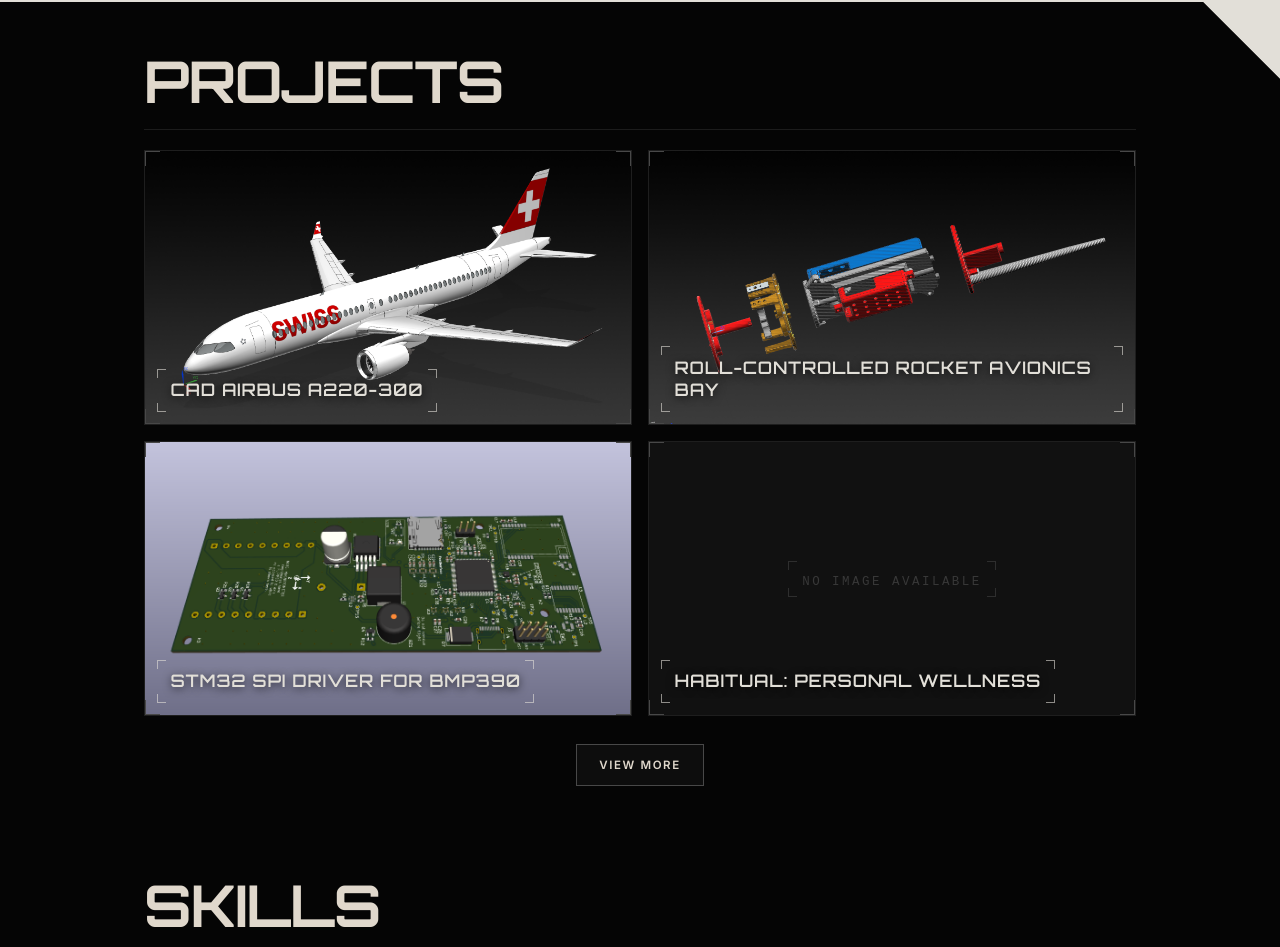
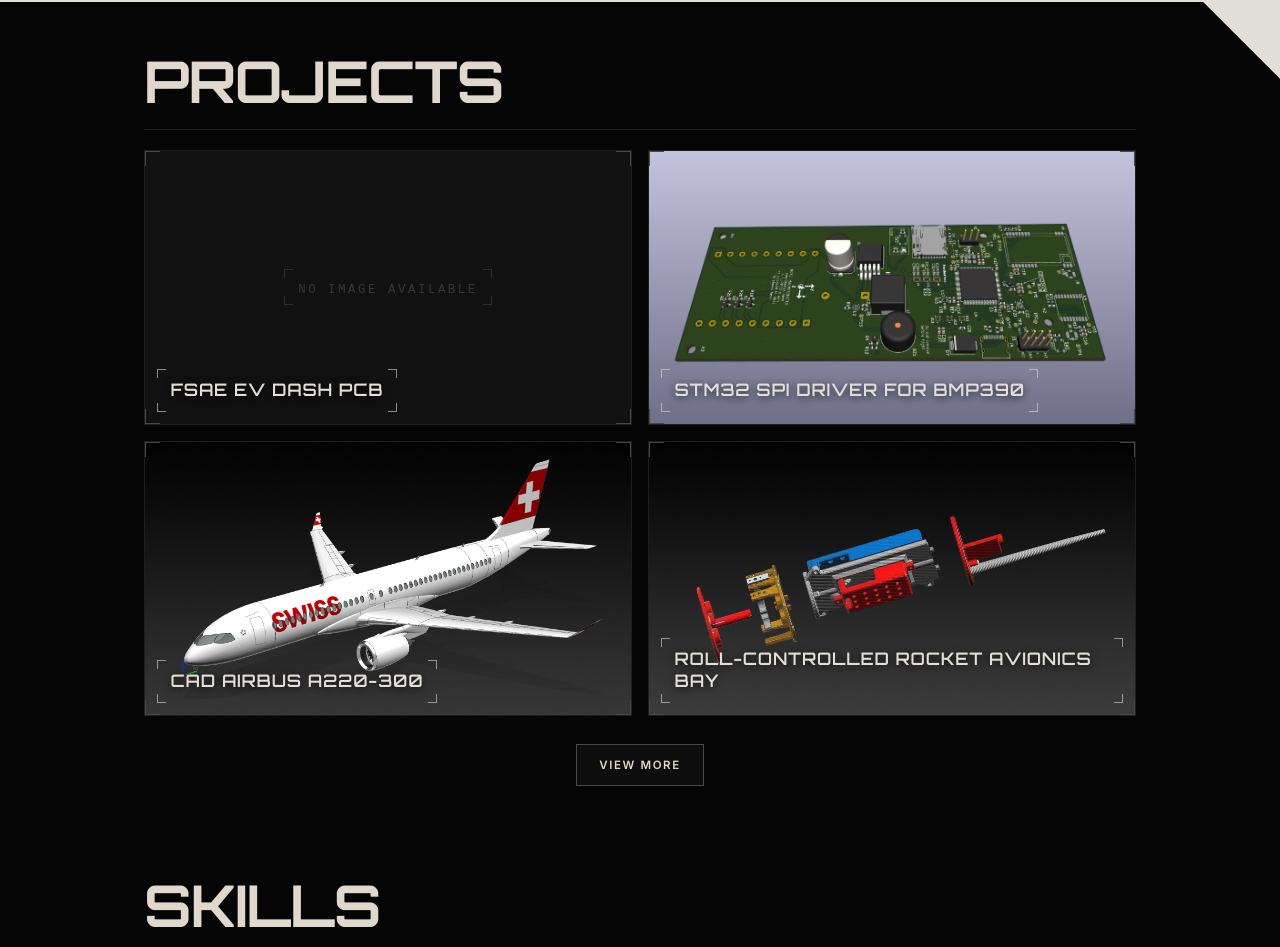
Before and after one commit to bryanzhangg/CS124_Portfolio, a React (Vite) app: page / in a window 1280 px wide. Shown: the part 2727-3674 px from the top of the page. Built offline with nearby package versions, Linux system fonts and the light colour scheme; a web font is replaced by a local one.

Commit message:
add dash project framework

```diff
--- a/src/data/projects.js
+++ b/src/data/projects.js
@@ -2,9 +2,12 @@
 // Use plain paths: ["/assets/projects/photo.png"], or objects for captions and alt text:
 // { src: "/assets/projects/photo.png", alt: "Photo description", caption: "Optional caption" }
 // image is the header; an empty gallery displays the header image as a fallback.
+// Give each project a unique integer order: 1 appears first, then 2, etc.
+// The array's written order does not affect the website's card order.
 const projects = [
   {
     slug: "project-a220",
+    order: 3,
     title: "CAD Airbus A220-300",
     caption: "Airbus A220-300 fully modeled in Siemens NX.",
     image: "/assets/projects/project-a220.png",
@@ -14,7 +17,19 @@ const projects = [
     links: {}, // TODO: { github: "...", demo: "..." }
   },
   {
+    slug: "project-2027dash",
+    order: 1,
+    title: "FSAE EV Dash PCB",
+    caption: "Currently designing the 6-layer high speed 2027 custom Dash PCB for our FSAE EV team",
+    image: null,
+    gallery: [],
+    description: "This project is in progress. Please check back later for updates!",
+    tags: ["Schematic Capture", "PCB Layout", "Altium Designer"],
+    links: {},
+  },
+  {
     slug: "project-avbay",
+    order: 4,
     title: "Roll-Controlled Rocket Avionics Bay",
     caption: "Designed the avionics bay that flew on LRI's Control Freak rocket.",
     image: "/assets/projects/project-avbay.png",
@@ -25,6 +40,7 @@ const projects = [
   },
   {
     slug: "project-bmp390",
+    order: 2,
     title: "STM32 SPI Driver for BMP390",
     caption: "Co-developed the embedded driver for a triple modular redundant BMP390 barometer array",
     image: "/assets/projects/Screenshot 2026-10-18 215504.png",
@@ -35,6 +51,7 @@ const projects = [
   },
   {
     slug: "project-habitual",
+    order: 5,
     title: "Habitual: Personal Wellness",
     caption: "Intelligent personal wellness app that uses AI and friends to keep your tasks accountable.",
     image: null,
@@ -45,6 +62,7 @@ const projects = [
   },
   {
     slug: "project-wagerly",
+    order: 6,
     title: "Wagerly: Intelligent Prediction Markets",
     caption: "Sports betting platform using intelligent AI analysis to help users make better bets.",
     image: null,
@@ -55,4 +73,4 @@ const projects = [
   },
 ];
 
-export default projects;
+export default [...projects].sort((a, b) => a.order - b.order);
```
